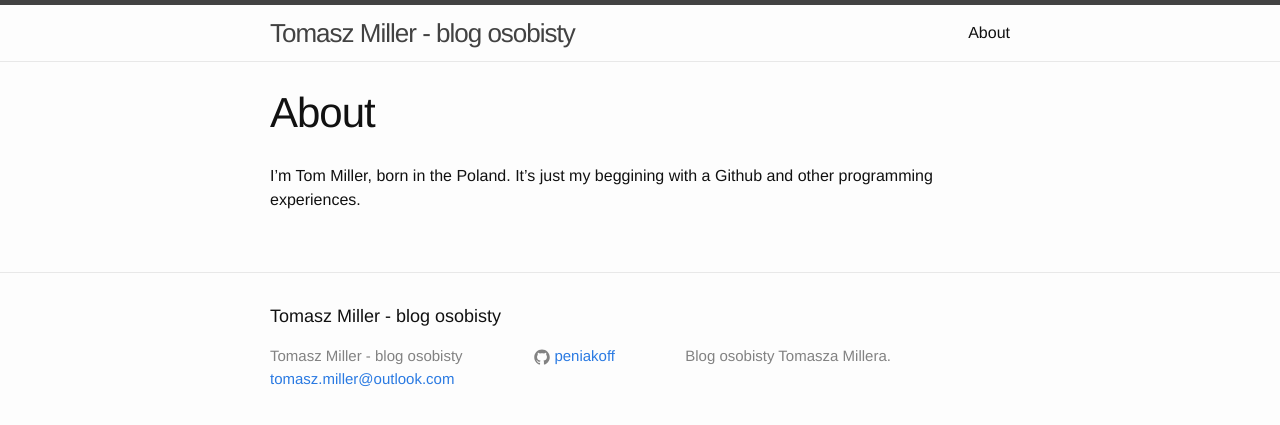
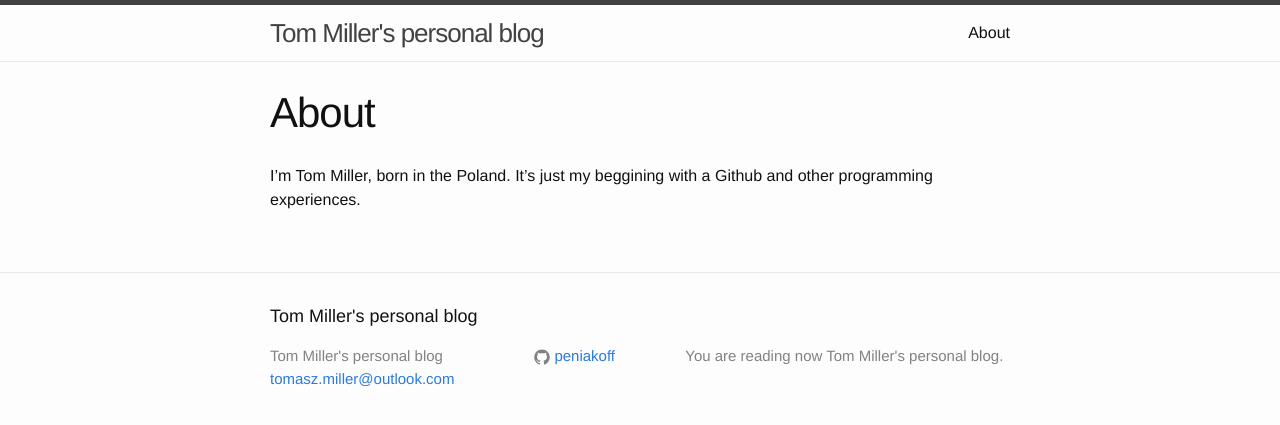
Before and after one commit to peniakoff/peniakoff.github.io, a Jekyll site: the page built from about.md, in a window 1280 px wide. Shown: the top 425 px of the page. Built offline with Jekyll 4.4.1, drawn with Linux system fonts in a browser that asks for light colours.

Commit message:
Update _config.yml

```diff
--- a/_config.yml
+++ b/_config.yml
@@ -6,10 +6,10 @@
 # 'jekyll serve'. If you change this file, please restart the server process.
 
 # Site settings
-title: Tomasz Miller - blog osobisty
+title: Tom Miller's personal blog
 email: tomasz.miller@outlook.com
 description: > # this means to ignore newlines until "baseurl:"
-  Blog osobisty Tomasza Millera.
+  You are reading now Tom Miller's personal blog.
 baseurl: "" # the subpath of your site, e.g. /blog
 url: "http://www.tomaszmiller.pl" # the base hostname & protocol for your site
 github_username:  peniakoff
```
